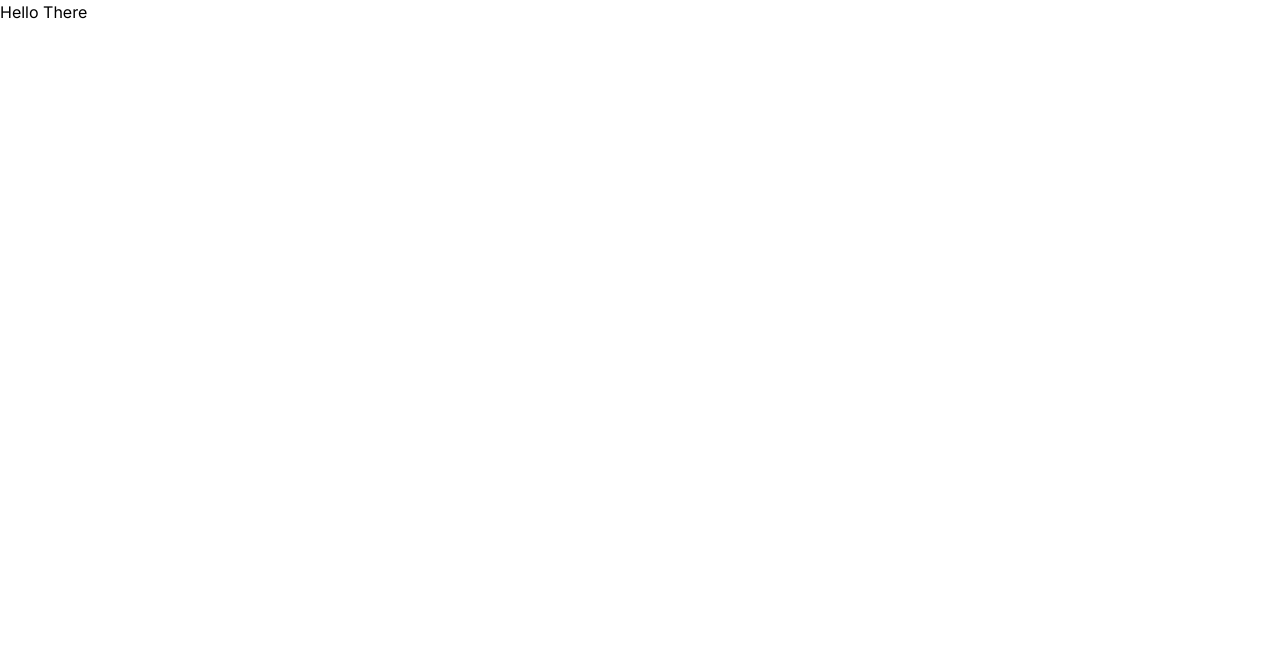
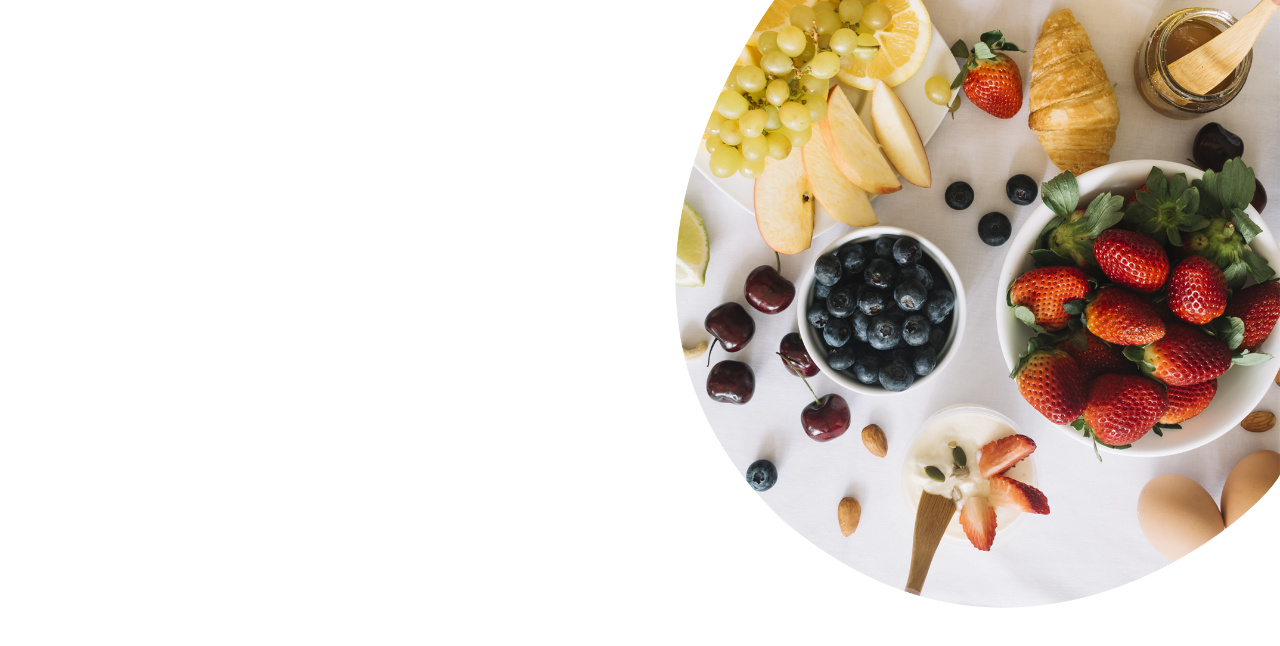
Before and after one commit to mweneh/cocktails, a Next.js app: page / in a window 1280 px wide. Shown: the top 646 px of the page. Built offline with nearby package versions, Linux system fonts and the light colour scheme.

Commit message:
add image and resize it

```diff
--- a/src/app/page.tsx
+++ b/src/app/page.tsx
@@ -1,7 +1,10 @@
+import Hero from "@/components/Hero";
 import Image from "next/image";
 
 export default function Home() {
 return(
-  <main> Hello There</main>
+  <main>
+    <Hero />
+  </main>
 )
 }
--- a/src/components/Hero.tsx
+++ b/src/components/Hero.tsx
@@ -4,7 +4,13 @@ import Image from 'next/image'
 function Hero() {
   return (
     <div className='relative min-h-screen'>
-        <Image src="/hero2.png" width={1000} height={600} alt='heroPG' />
+        <Image
+        className='lg:w-[580px] xl:w-[620px] h-auto absolute right-0 top-0 -z-10'
+        src="/hero2.png"
+        width={1000}
+        height={600}
+        alt='hero_pg'
+        />
     </div>
   )
 }
```
Also changed, not shown: public/hero2.png (added).
